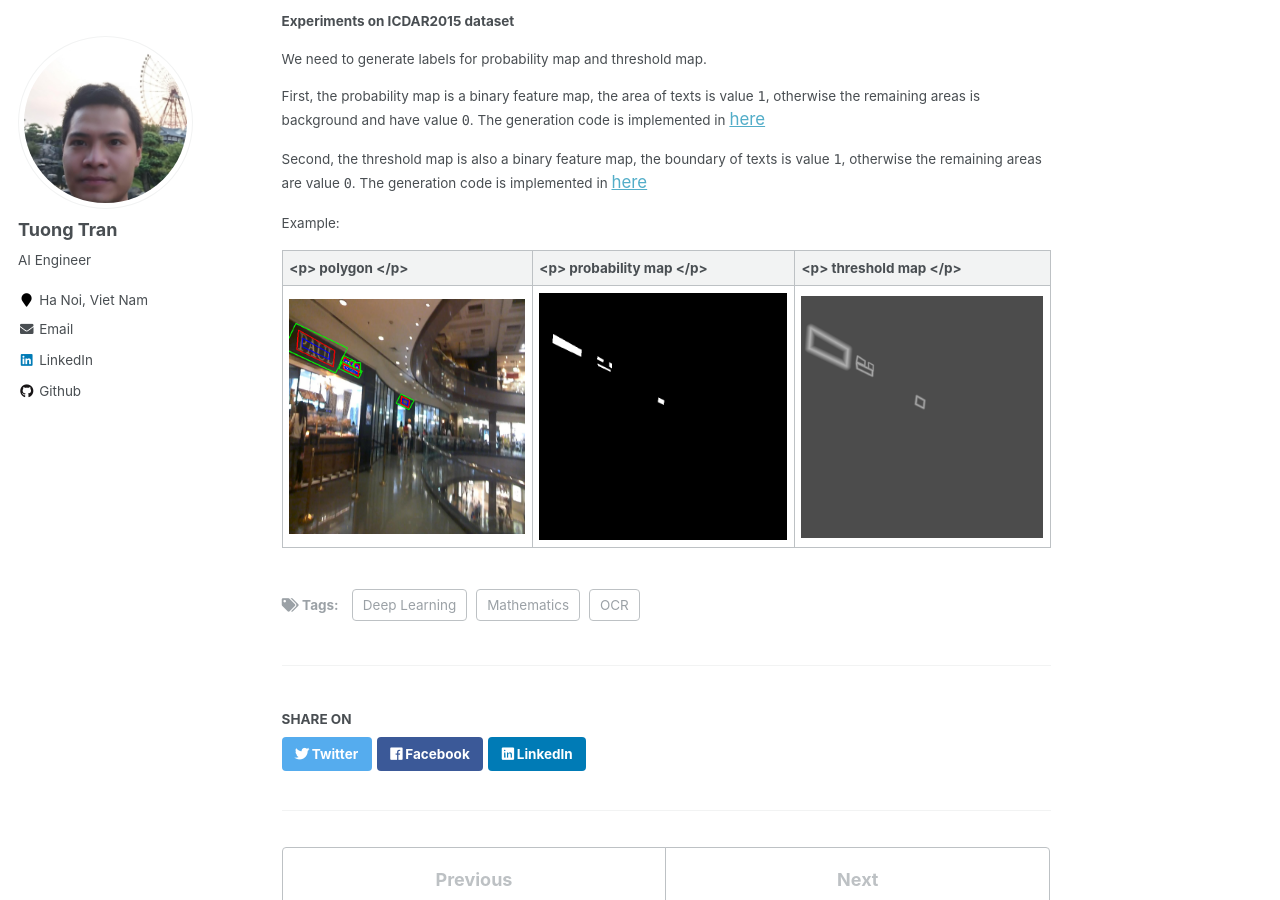
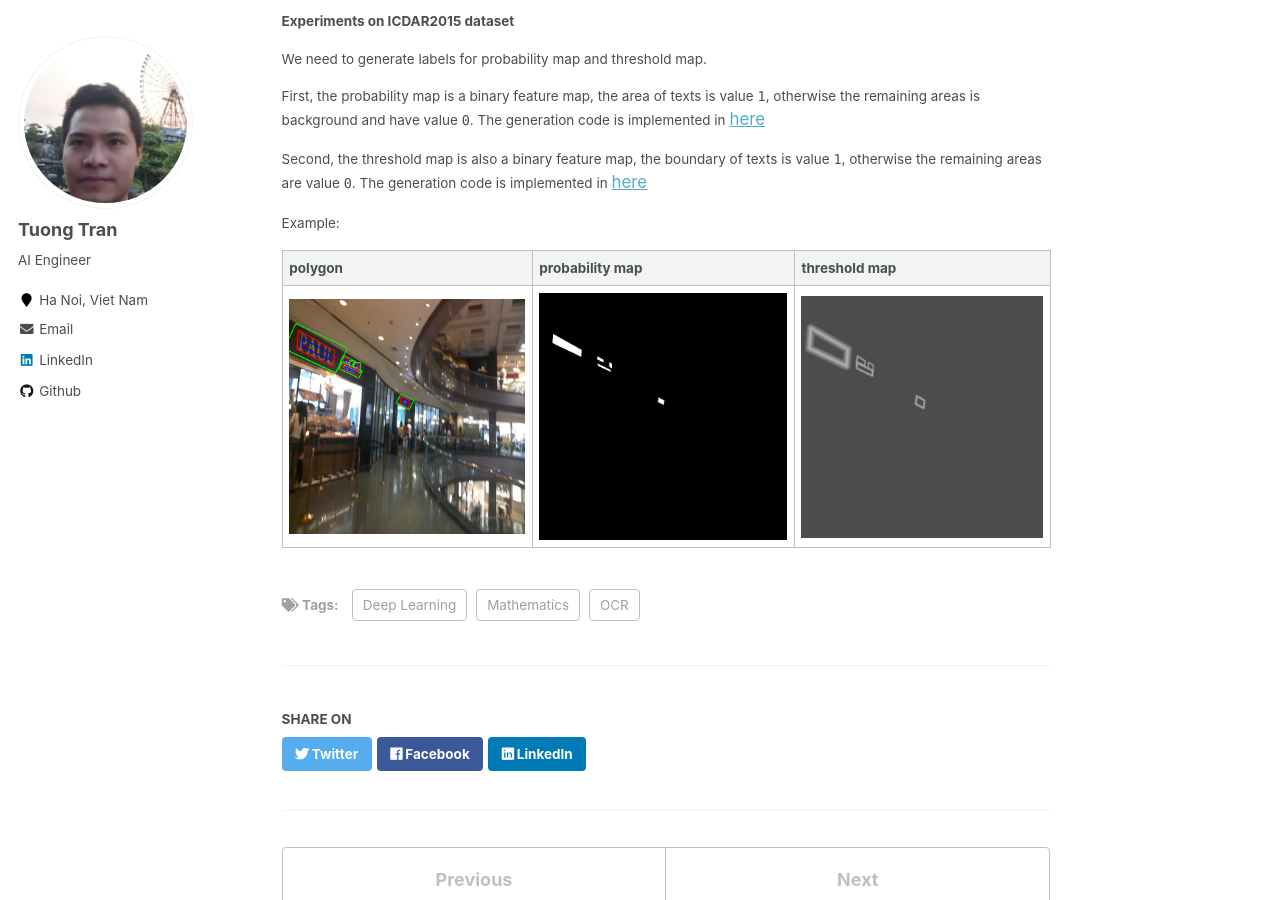
Before and after one commit to tuongtranngoc/tuongtranngoc.github.io, a Jekyll site: the page built from _posts/2024-01-16-db-text-detection.md, in a window 1280 px wide and 900 px high, scrolled down 3571 px. Built offline with Jekyll 4.4.1, drawn with Linux system fonts in a browser that asks for light colours; formulas are drawn with MathJax 3; some of the changed text lies outside the part shown.

Commit message:
update: blogs/db

```diff
--- a/_posts/2024-01-16-db-text-detection.md
+++ b/_posts/2024-01-16-db-text-detection.md
@@ -106,6 +106,6 @@ Second, the threshold map is also a binary feature map, the boundary of texts is
 
 Example:
 
-| <p> polygon </p> | <p> probability map </p>| <p> threshold map </p>|
+| polygon | probability map | threshold map |
 |--|--|--|
 | <img src="/images/posts/20230116_differentiable_binarization/21_polygon.png"> | <img src="/images/posts/20230116_differentiable_binarization/21_shrink_map.png"> | <img src="/images/posts/20230116_differentiable_binarization/21_border_map.png"> |
```
